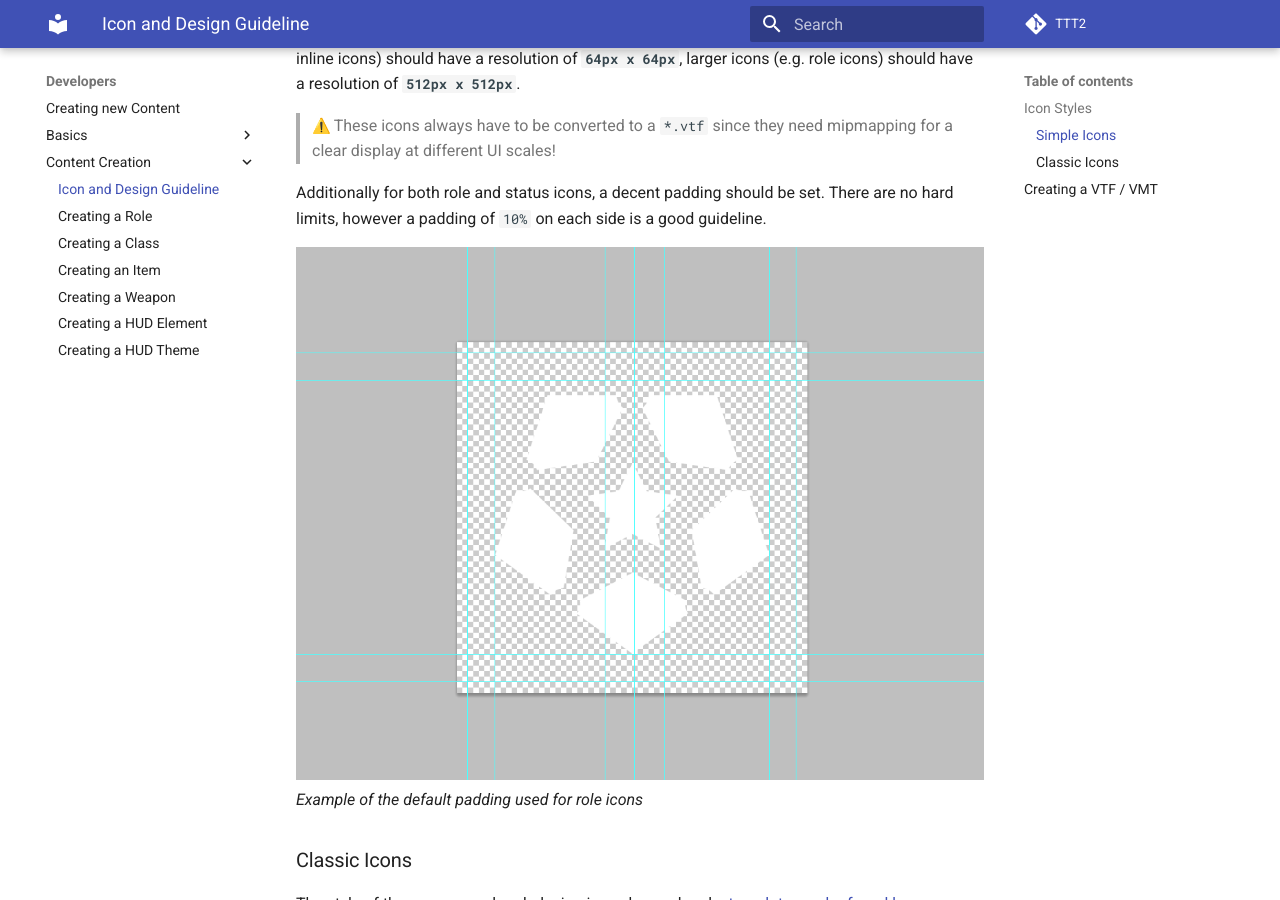
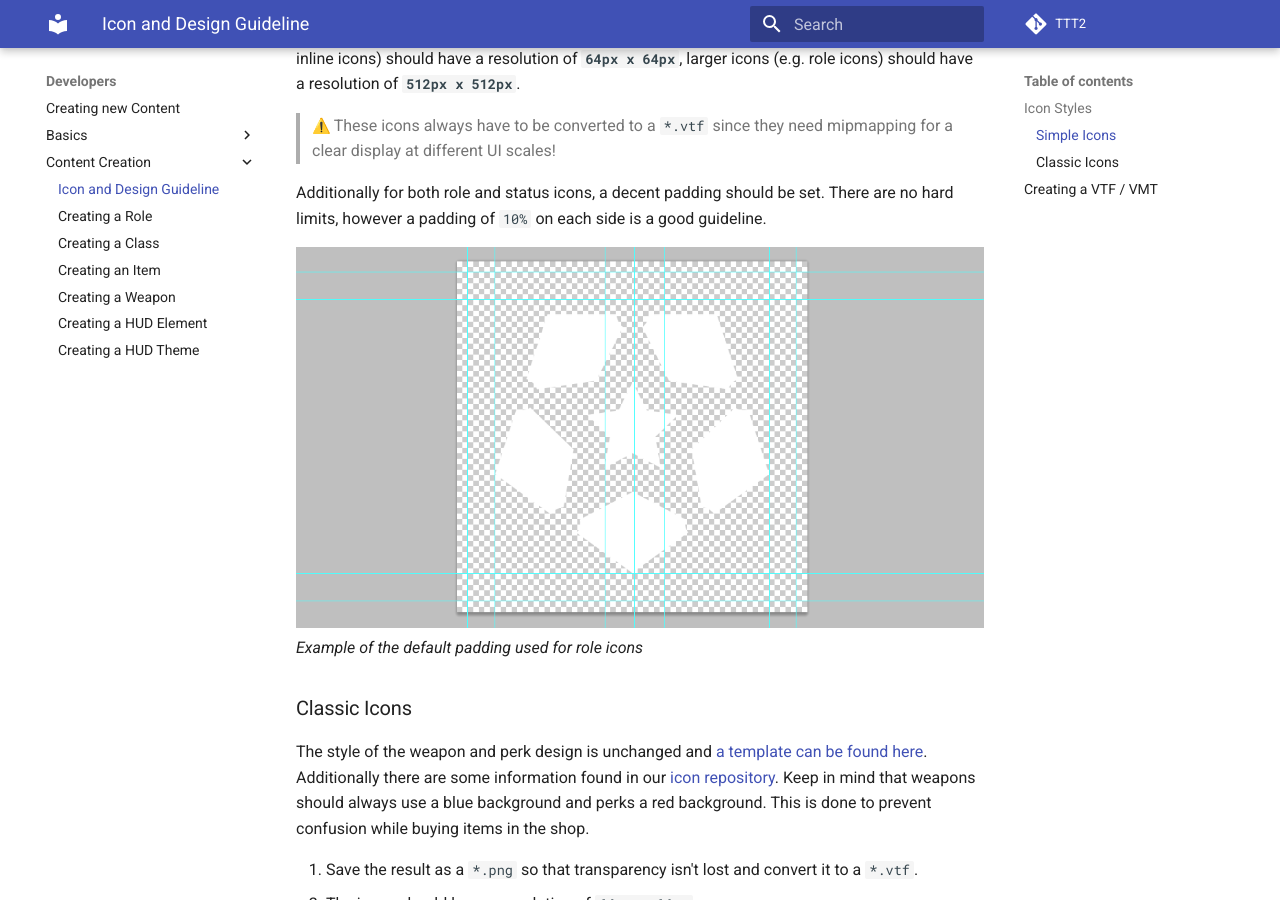
Before and after one commit to TTT-2/docs, an MkDocs documentation site: the page built from docs/developers/content-creation/icon-and-design-guideline.md, in a window 1280 px wide and 900 px high, scrolled down 463 px. Built offline with MkDocs 1.6.1 and Material for MkDocs 9.7.7, drawn with Linux system fonts in a browser that asks for light colours; emoji names are drawn with the system emoji font; comment, search, counter and statistics services are not loaded.

Commit message:
display improvements

```diff
--- a/docs/developers/content-creation/icon-and-design-guideline.md
+++ b/docs/developers/content-creation/icon-and-design-guideline.md
@@ -25,8 +25,8 @@ The style of the weapon and perk design is unchanged and [a template can be foun
 2. The icons should have a resolution of **`64px x 64px`**
 3. Perks are red, weapons are blue. Don't use any other colors!
 4. The icon on should follow one of these two styles:
-   1. an image with a small drop shadow by using the ["image_icon" style <sup>[photoshop style]</sup>](https://github.com/TTT-2/ttt_addon_graphics/blob/master/reworked_shop/styles/image_icon.asl)
-   2. by using the ["flat icon" style <sup>[photoshop style]</sup>](https://github.com/TTT-2/ttt_addon_graphics/blob/master/reworked_shop/styles/flat_icon.asl) on a single colored icon
+    1. an image with a small drop shadow by using the ["image_icon" style <sup>[photoshop style]</sup>](https://github.com/TTT-2/ttt_addon_graphics/blob/master/reworked_shop/styles/image_icon.asl)
+    2. by using the ["flat icon" style <sup>[photoshop style]</sup>](https://github.com/TTT-2/ttt_addon_graphics/blob/master/reworked_shop/styles/flat_icon.asl) on a single colored icon
 
 ## Creating a VTF / VMT
 
@@ -41,7 +41,7 @@ One thing to keep in mind are [problems with transparent areas](http://www.adria
 
 A solution to this problem in photoshop is to create a white layer with a mask in the shape of the icon. That way even transparent pixels are counted as white and a good mipmapping result is achieved.
 
-Once the image is exported as a `*.png`, it has to be inported into VTF Edit. On import, a number of settings have to be set once.<br>
+Once the image is exported as a `*.png`, it has to be inported into VTF Edit. On import, a number of settings have to be set once.
 
 >:bulb: Press `view -> mask` to show the transparent background.
 
```
Also changed, not shown: docs/assets/images/article/icon_padding.png, docs/assets/images/article/vtf_settings.png.
